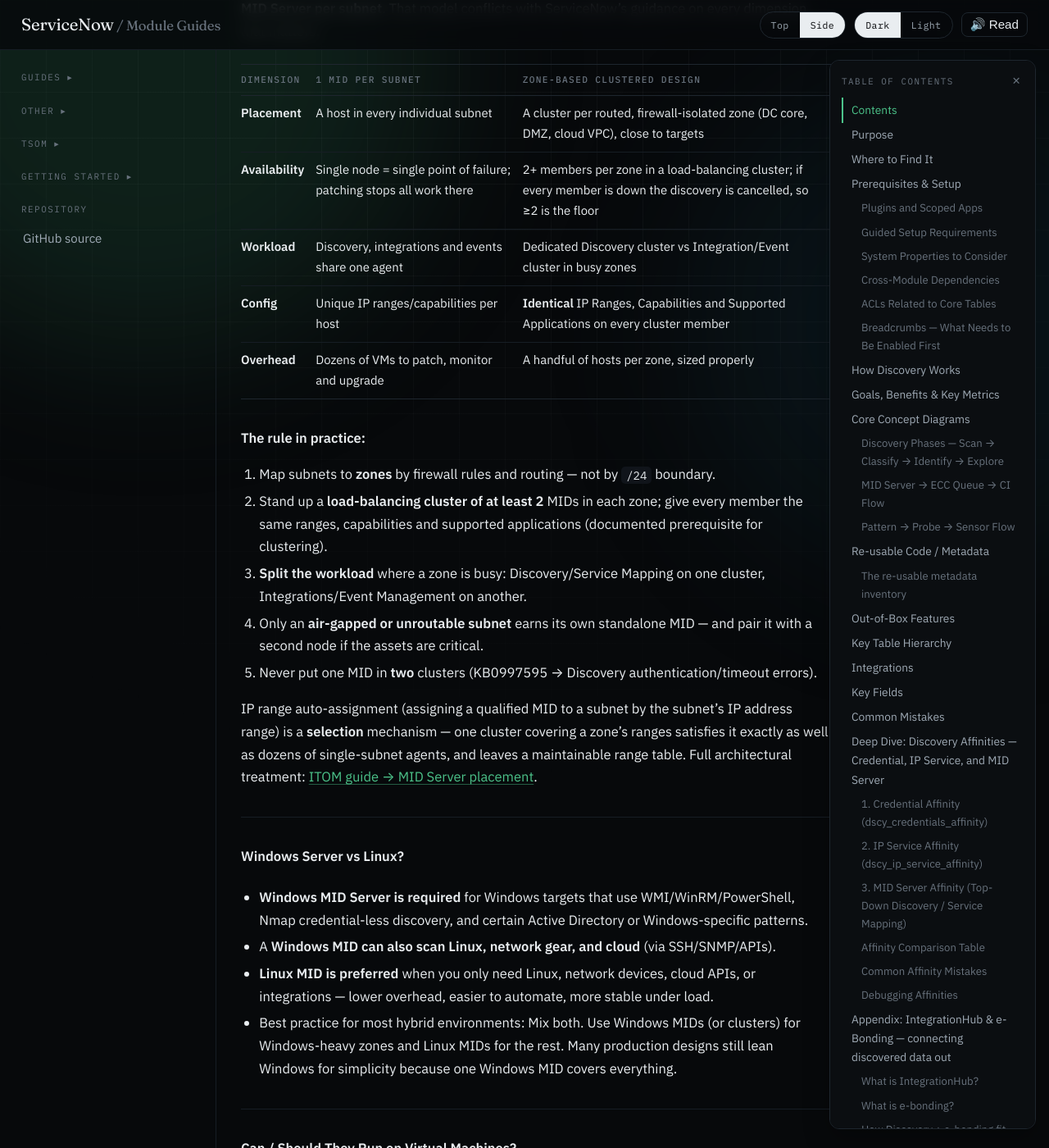
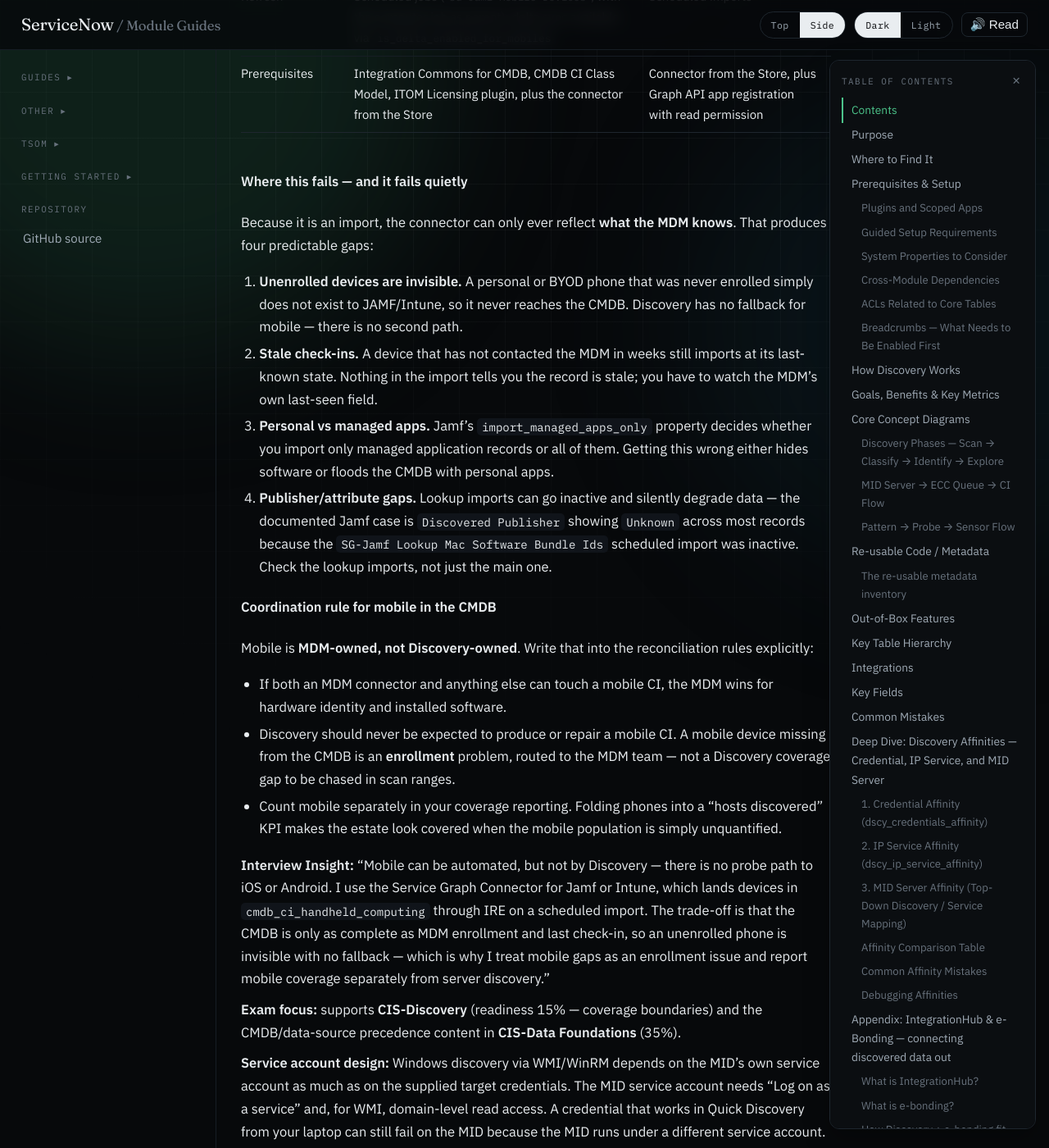
Before and after one commit to eltonaguiar/ServiceNow_Learning_TSOM-_CSM_FSM_SalesCRM_HAM_ITSM, a Jekyll site: the page built from docs/modules/discovery/discovery-guide.md, in a window 1280 px wide and 1400 px high, scrolled down 50559 px. Shown: the whole window at 82% size. Built offline with Jekyll 4.4.1, drawn with Linux system fonts in a browser that asks for light colours; our own code applies the rules of GitHub Pages for plain Markdown files; some of the changed text lies outside the part shown.

Commit message:
docs: fix 10 broken ToC anchors site-wide, and document mobile discovery properly
ANCHOR AUDIT: scripted every ToC link against the anchors kramdown actually generates. Found 14 broken
across the site; 10 were hyphen drift where a heading contains an em dash or comma (ToC said --- where
kramdown emits --, and commas collapse their surrounding spaces into a single hyphen). Fixed by
rewriting the target to the real anchor: cmdb-guide csdm-framework-adoption-levels, discovery-guide
overview--use-cases-1 and configuration-steps-1 (duplicated headings), all five deep-dive em-dash
sections, and two in angular-guide. Also converted the 'CI class scoping' bold label into a real
heading so its existing ToC link resolves instead of 404ing.

MOBILE: replaced the one-line 'not agentless-discoverable' with what is actually true. iOS/iPadOS and
Android cannot be reached by Discovery, Cloud Discovery or ACC - there is no probe path and ACC has no
mobile target. They CAN be imported automatically by the Service Graph Connector for Jamf (explicitly
tracks iPhones and iPads) or for Intune (Mobile Device, Mobile Apps, Computers), both landing in
cmdb_ci_handheld_computing through RTE and IRE on scheduled imports.

Recorded the four ways that quietly fails: unenrolled devices are invisible with no fallback, stale
check-ins import as current state, import_managed_apps_only decides personal vs managed apps, and a
lookup import going inactive degraded Discovered Publisher to Unknown across most Jamf records.
Plus the coordination rule: mobile is MDM-owned, so a missing phone is an enrollment problem routed to
the MDM team, not a Discovery coverage gap, and mobile must be counted separately in coverage reporting.

```diff
--- a/docs/modules/discovery/discovery-guide.md
+++ b/docs/modules/discovery/discovery-guide.md
@@ -59,6 +59,10 @@ This guide covers classic Discovery end to end, with a deep focus on **File-Base
       - [Definition of done for coverage](#definition-of-done-for-coverage)
     - [Network & Firewall Prerequisites](#network--firewall-prerequisites)
     - [macOS and Apple endpoints — what Discovery actually covers](#macos-and-apple-endpoints--what-discovery-actually-covers)
+    - [iPhone / iPad (and Android) — automated yes, Discovery no](#iphone--ipad-and-android--automated-yes-discovery-no)
+      - [How the automated route actually works](#how-the-automated-route-actually-works)
+      - [Where this fails — and it fails quietly](#where-this-fails--and-it-fails-quietly)
+      - [Coordination rule for mobile in the CMDB](#coordination-rule-for-mobile-in-the-cmdb)
   - [Phase 2: Achieving Full Coverage (On-Prem vs. Cloud)](#phase-2-achieving-full-coverage-on-prem-vs-cloud)
   - [Phase 3: Capturing All IP Ranges](#phase-3-capturing-all-ip-ranges)
     - [CI class scoping](#ci-class-scoping)
@@ -107,9 +111,9 @@ This guide covers classic Discovery end to end, with a deep focus on **File-Base
   - [Scheduling & Scoping](#scheduling--scoping)
   - [Expiry Alerting & Remediation](#expiry-alerting--remediation)
 - [Deep Dive: Firewall Audits & Reporting](#deep-dive-firewall-audits--reporting)
-  - [Overview & Use Cases](#overview--use-cases-1)
+  - [Overview & Use Cases](#overview--use-cases)
   - [Discovery Scope & Prerequisites](#discovery-scope--prerequisites)
-  - [Configuration Steps](#configuration-steps-1)
+  - [Configuration Steps](#configuration-steps)
   - [Key Tables & CMDB Classes](#key-tables--cmdb-classes)
   - [Compliance & Cleanup Use Cases](#compliance--cleanup-use-cases)
 - [Deep Dive: Agent Client Collector (ACC) — Agent vs Agentless Decision](#deep-dive-agent-client-collector-acc--agent-vs-agentless-decision)
@@ -126,14 +130,14 @@ This guide covers classic Discovery end to end, with a deep focus on **File-Base
   - [Out-of-Box Dashboards](#out-of-box-dashboards)
   - [Out-of-Box Workspaces](#out-of-box-workspaces)
 - [Deep Dive: IRE + CMDB Data Quality + Stale CI Lifecycle — Implementation Lab [NEW-Nov242026]](#deep-dive-ire--cmdb-data-quality--stale-ci-lifecycle--implementation-lab-new-nov242026)
-- [Deep Dive: Troubleshooting Playbook — Symptom to Evidence [NEW-Nov242026]](#deep-dive-troubleshooting-playbook---symptom-to-evidence-new-nov242026)
+- [Deep Dive: Troubleshooting Playbook — Symptom to Evidence [NEW-Nov242026]](#deep-dive-troubleshooting-playbook--symptom-to-evidence-new-nov242026)
 - [Deep Dive: Credential Lifecycle & External Vaults [NEW-Nov242026]](#deep-dive-credential-lifecycle--external-vaults-new-nov242026)
-- [Deep Dive: Scan Safety — Exclusions, Discovery Behaviors, and Scan Impact [NEW-Nov242026]](#deep-dive-scan-safety---exclusions--discovery-behaviors--and-scan-impact-new-nov242026)
+- [Deep Dive: Scan Safety — Exclusions, Discovery Behaviors, and Scan Impact [NEW-Nov242026]](#deep-dive-scan-safety--exclusions-discovery-behaviors-and-scan-impact-new-nov242026)
   - [Name resolution and duplicate CIs](#name-resolution-and-duplicate-cis)
-- [Deep Dive: Discovery Strategy — Agentless vs Agent vs Connector vs Cloud [NEW-Nov242026]](#deep-dive-discovery-strategy---agentless-vs-agent-vs-connector-vs-cloud-new-nov242026)
+- [Deep Dive: Discovery Strategy — Agentless vs Agent vs Connector vs Cloud [NEW-Nov242026]](#deep-dive-discovery-strategy--agentless-vs-agent-vs-connector-vs-cloud-new-nov242026)
 - [Deep Dive: CSDM Alignment & Cross-Module Contracts [NEW-Nov242026]](#deep-dive-csdm-alignment--cross-module-contracts-new-nov242026)
-- [Deep Dive: Troubleshooting Decision Table — Symptom to Phase to Cause [NEW-Nov242026]](#deep-dive-troubleshooting-decision-table---symptom-to-phase-to-cause-new-nov242026)
-- [Deep Dive: Readiness Gate — Before You Scan Anything [NEW-Nov242026]](#deep-dive-readiness-gate---before-you-scan-anything-new-nov242026)
+- [Deep Dive: Troubleshooting Decision Table — Symptom to Phase to Cause [NEW-Nov242026]](#deep-dive-troubleshooting-decision-table--symptom-to-phase-to-cause-new-nov242026)
+- [Deep Dive: Readiness Gate — Before You Scan Anything [NEW-Nov242026]](#deep-dive-readiness-gate--before-you-scan-anything-new-nov242026)
 - [Deep Dive: Day 2 Operations [NEW-Nov242026]](#deep-dive-day-2-operations-new-nov242026)
 - [Quiz](#quiz)
 - [🎓 Official Learning Resources](#-official-learning-resources)
@@ -1070,6 +1074,54 @@ macOS **is** a supported agentless Discovery target, and it is a common source o
 
 **Exam focus:** this section supports **CIS-Discovery** — pattern design and protocols (35%) and configuration (35%).
 
+### iPhone / iPad (and Android) — automated yes, Discovery no
+
+Mobile devices are the clearest case where "we can't discover it" is true for Discovery and false for the platform as a whole. Be precise about which mechanism you mean:
+
+| Mechanism | iOS / iPadOS | Android | Why |
+|---|---|---|---|
+| **Discovery (agentless)** | **No** | **No** | No SSH, no SNMP, no WMI, no remote management interface to probe. The OS is locked down and battery-powered — it may not even be on when the schedule runs |
+| **Cloud Discovery** | **No** | **No** | Cloud Discovery is for cloud *infrastructure* — VMs, storage, networks via provider APIs. A phone is not a cloud resource |
+| **Agent Client Collector (ACC)** | **No** | **No** | ACC targets Windows, Linux and macOS hosts. There is no iOS/Android ACC target |
+| **Service Graph Connector for Jamf** | **Yes** | Partial | Explicitly tracks **iPhones and iPads** alongside Macs |
+| **Service Graph Connector for Microsoft Intune** | **Yes** | **Yes** | Imports Mobile Device (Handheld Computing), Mobile Apps, and Computers |
+
+#### How the automated route actually works
+
+Both connectors are **scheduled imports**, not probes. The MDM already collected the data; the connector maps and reconciles it:
+
+| What happens | Jamf | Intune |
+|---|---|---|
+| Data source | Jamf Classic API (10.x), or Jamf Pro API when `use_jamf_mobile_pro_api` is enabled | Microsoft Graph / Intune API |
+| "Discovery Source" you will see | `SG-Jamf` | SGC for Intune |
+| Mobile staging table | `sn_jamf_integrate_sg_jamf_mobile_devices` | connector-specific staging |
+| Target CI class | **`cmdb_ci_handheld_computing`** (Handheld Computing device) | **`cmdb_ci_handheld_computing`** |
+| Also populates | Computers, disks, network adapters, IP addresses, software installs/instances | Mobile apps, computers, software |
+| Transform / identity | RTE transform, then **IRE** for identification and reconciliation | RTE + IRE |
+| Refresh | Scheduled jobs (`SG-Jamf Mobile Devices`, with the computer job as parent); delta sync available via `is_delta_enabled_for_mobiles` | Scheduled imports |
+| Prerequisites | Integration Commons for CMDB, CMDB CI Class Model, ITOM Licensing plugin, plus the connector from the Store | Connector from the Store, plus Graph API app registration with read permission |
+
+#### Where this fails — and it fails quietly
+
+Because it is an import, the connector can only ever reflect **what the MDM knows**. That produces four predictable gaps:
+
+1. **Unenrolled devices are invisible.** A personal or BYOD phone that was never enrolled simply does not exist to JAMF/Intune, so it never reaches the CMDB. Discovery has no fallback for mobile — there is no second path.
+2. **Stale check-ins.** A device that has not contacted the MDM in weeks still imports at its last-known state. Nothing in the import tells you the record is stale; you have to watch the MDM's own last-seen field.
+3. **Personal vs managed apps.** Jamf's `import_managed_apps_only` property decides whether you import only managed application records or all of them. Getting this wrong either hides software or floods the CMDB with personal apps.
+4. **Publisher/attribute gaps.** Lookup imports can go inactive and silently degrade data — the documented Jamf case is `Discovered Publisher` showing `Unknown` across most records because the `SG-Jamf Lookup Mac Software Bundle Ids` scheduled import was inactive. Check the lookup imports, not just the main one.
+
+#### Coordination rule for mobile in the CMDB
+
+Mobile is **MDM-owned, not Discovery-owned**. Write that into the reconciliation rules explicitly:
+
+- If both an MDM connector and anything else can touch a mobile CI, the MDM wins for hardware identity and installed software.
+- Discovery should never be expected to produce or repair a mobile CI. A mobile device missing from the CMDB is an **enrollment** problem, routed to the MDM team — not a Discovery coverage gap to be chased in scan ranges.
+- Count mobile separately in your coverage reporting. Folding phones into a "hosts discovered" KPI makes the estate look covered when the mobile population is simply unquantified.
+
+**Interview Insight:** "Mobile can be automated, but not by Discovery — there is no probe path to iOS or Android. I use the Service Graph Connector for Jamf or Intune, which lands devices in `cmdb_ci_handheld_computing` through IRE on a scheduled import. The trade-off is that the CMDB is only as complete as MDM enrollment and last check-in, so an unenrolled phone is invisible with no fallback — which is why I treat mobile gaps as an enrollment issue and report mobile coverage separately from server discovery."
+
+**Exam focus:** supports **CIS-Discovery** (readiness 15% — coverage boundaries) and the CMDB/data-source precedence content in **CIS-Data Foundations** (35%).
+
 **Service account design:** Windows discovery via WMI/WinRM depends on the MID's own service account as much as on the supplied target credentials. The MID service account needs "Log on as a service" and, for WMI, domain-level read access. A credential that works in Quick Discovery from your laptop can still fail on the MID because the MID runs under a different service account. Test credentials *from the MID Server host*, not your laptop.
 
 **Shazzam tuning:** Shazzam (the scanning probe) sends batch-sized probe bursts. If you scan a fragile or OT/IoT segment, lower the Shazzam batch size and the MID `threads.max` so you don't DoS the segment or overwhelm the MID. See MID Server Threads & JVM Tuning below for `threads.max`.
@@ -1323,7 +1375,9 @@ Missing IP ranges is the most common cause of CMDB blind spots. Use a multi-laye
 
 **Schedule Segmentation:** Avoid scanning massive `/8` or `/16` blocks in a single schedule. Break into `/24` subnets grouped by geographic location or data center, linked to the nearest MID Server cluster via IP Ranges.
 
-**CI class scoping:** Don't enable every classifier just because it's available. Each enabled classifier can create CIs in its class, which drives ITOM Visibility subscription-unit consumption and CI sprawl. Disable classifiers for device types you don't need tracked (e.g., printers, legacy lab gear) and review which CI classes Discovery is allowed to populate against your CSDM model before the first full rollout.
+#### CI class scoping
+
+Don't enable every classifier just because it's available. Each enabled classifier can create CIs in its class, which drives ITOM Visibility subscription-unit consumption and CI sprawl. Disable classifiers for device types you don't need tracked (e.g., printers, legacy lab gear) and review which CI classes Discovery is allowed to populate against your CSDM model before the first full rollout.
 
 ### Phase 4: Step-by-Step Implementation Rollout
 
```
Also changed, not shown: docs/modules/cmdb/cmdb-guide.md (+1 -1 lines), docs/modules/scripting/angular-guide.md (+2 -2 lines).
